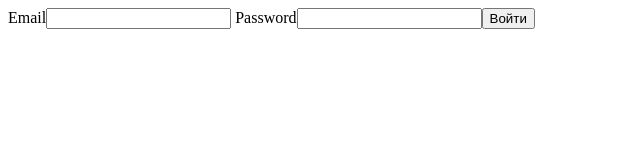
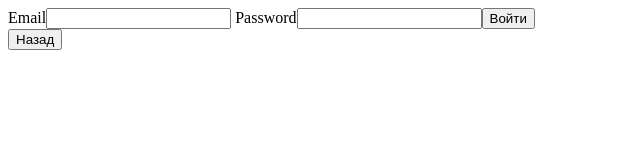
Before and after one commit to L1Z3B3ZE/VueCLI, a Vue app: page /login in a window 1280 px wide. Shown: the top 160 px of the page, without its empty margins (0-640 px from the left). Built offline with nearby package versions, Linux system fonts and the light colour scheme.

Commit message:
Добавление кнопки "назад"

```diff
--- a/src/components/Login.vue
+++ b/src/components/Login.vue
@@ -5,6 +5,7 @@
       Password<input type="password" v-model="password">
       <button type="submit">Войти</button>
     </form>
+    <button @click="toHomePage">Назад</button>
     <p v-if="error">{{ error }}</p>
   </div>
 </template>
@@ -42,6 +43,9 @@ export default {
       } else {
         this.error = "Неверные учетные данные";
       }
+    },
+    toHomePage(){
+      this.$router.push('/');
     }
   }
 }
```
